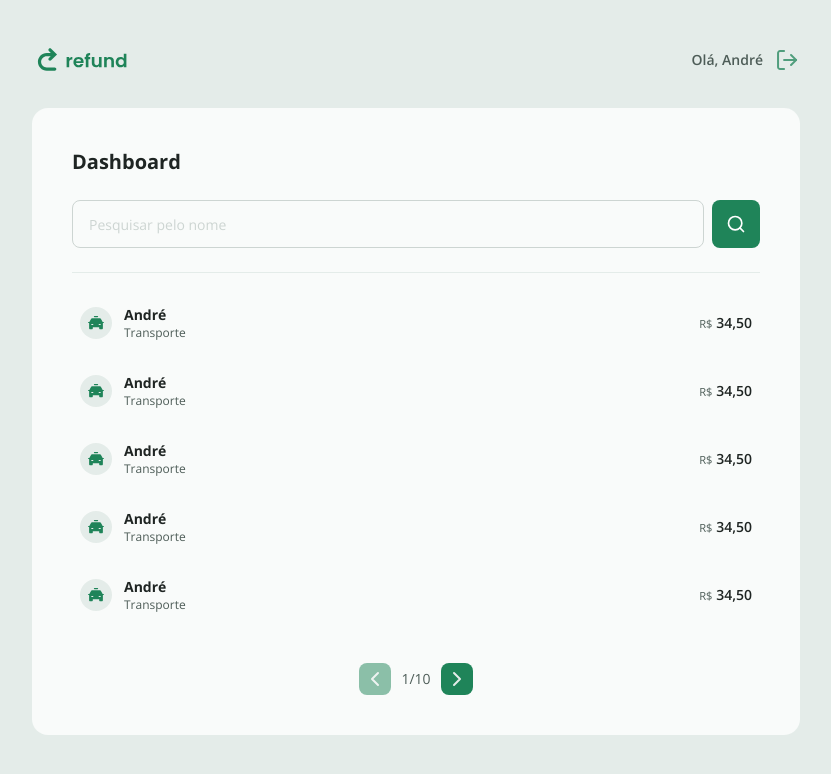
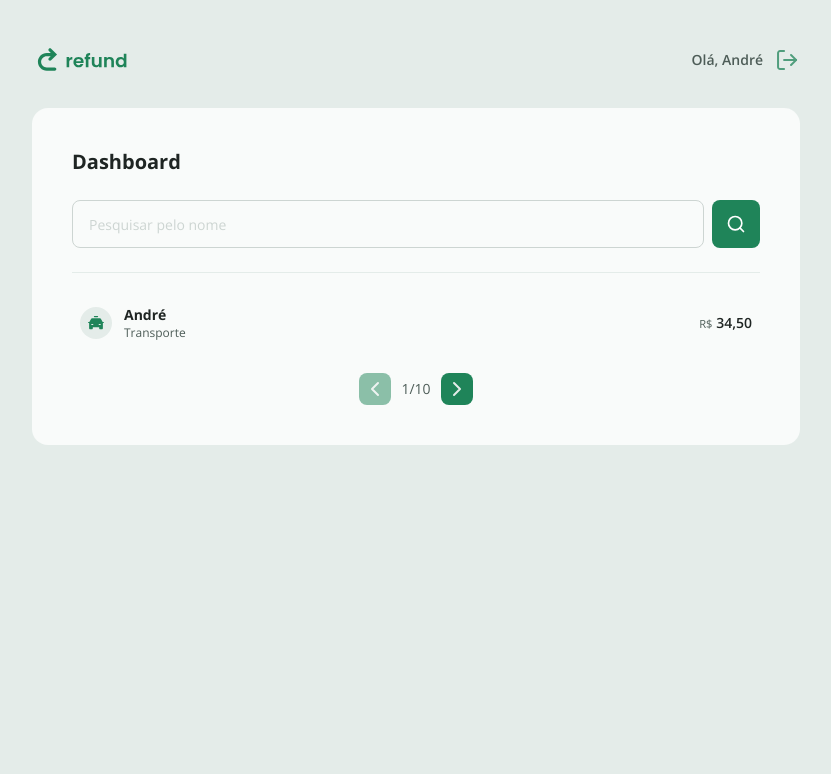
Before and after one commit to AndreTrevizam/refund-2.0, a React (Vite) app: page / in a window 1280 px wide. Shown: the top 774 px of the page, without its empty margins (224-1055 px from the left). Built offline with nearby package versions, Linux system fonts and the light colour scheme.

Commit message:
refactor(Dashboard): update refunds display to use state management and map function

```diff
--- a/src/pages/Dashboard.tsx
+++ b/src/pages/Dashboard.tsx
@@ -1,7 +1,7 @@
 import { Button } from "../components/Button"
 import { Input } from "../components/Input"
 import { useState } from "react"
-import { RefundItem } from "../components/RefundItem"
+import { RefundItem, type RefundItemProps } from "../components/RefundItem"
 import { CATEGORIES } from "../utils/categories"
 import { Pagination } from "../components/Pagination"
 import { formatCurrency } from "../utils/formatCurrency"
@@ -20,6 +20,7 @@ export function Dashboard() {
   const [name, setName] = useState("")
   const [page, setPage] = useState(1)
   const [totalPages, setTotalPages] = useState(10)
+  const [refunds, setRefunds] = useState<RefundItemProps[]>([REFUND_EXAMPLE])
 
   function fetchRefunds(e: React.FormEvent) {
     e.preventDefault()
@@ -56,16 +57,11 @@ export function Dashboard() {
       </form>
 
       <div className="my-6 flex flex-col gap-4 max-h-[342px] overflow-y-scroll">
-        <RefundItem data={REFUND_EXAMPLE} />
-        <RefundItem data={REFUND_EXAMPLE} />
-        <RefundItem data={REFUND_EXAMPLE} />
-        <RefundItem data={REFUND_EXAMPLE} />
-        <RefundItem data={REFUND_EXAMPLE} />
-        <RefundItem data={REFUND_EXAMPLE} />
-        <RefundItem data={REFUND_EXAMPLE} />
-        <RefundItem data={REFUND_EXAMPLE} />
-        <RefundItem data={REFUND_EXAMPLE} />
-        <RefundItem data={REFUND_EXAMPLE} />
+        {
+          refunds.map(item => (
+            <RefundItem key={item.id} data={item} href={`/refund/${item.id}`}/>
+          ))
+        }
       </div>
 
       <Pagination
```
